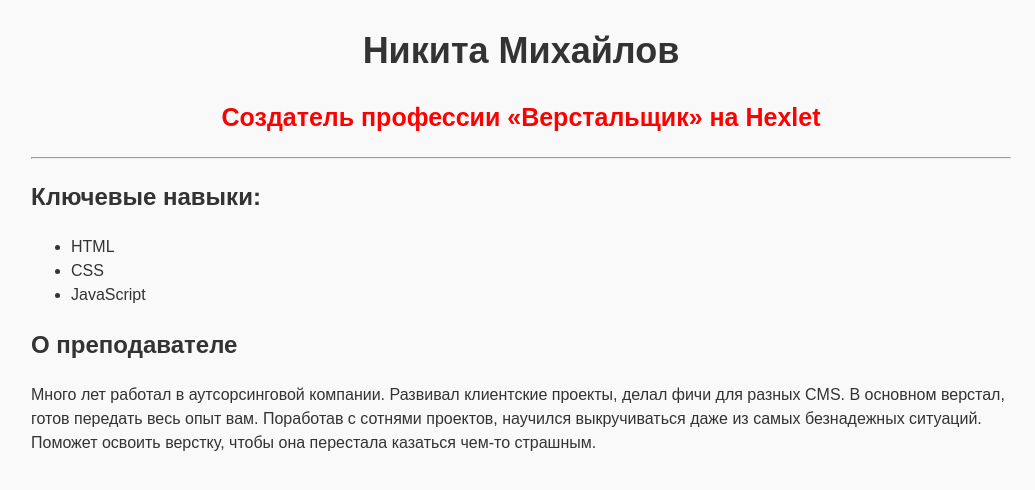
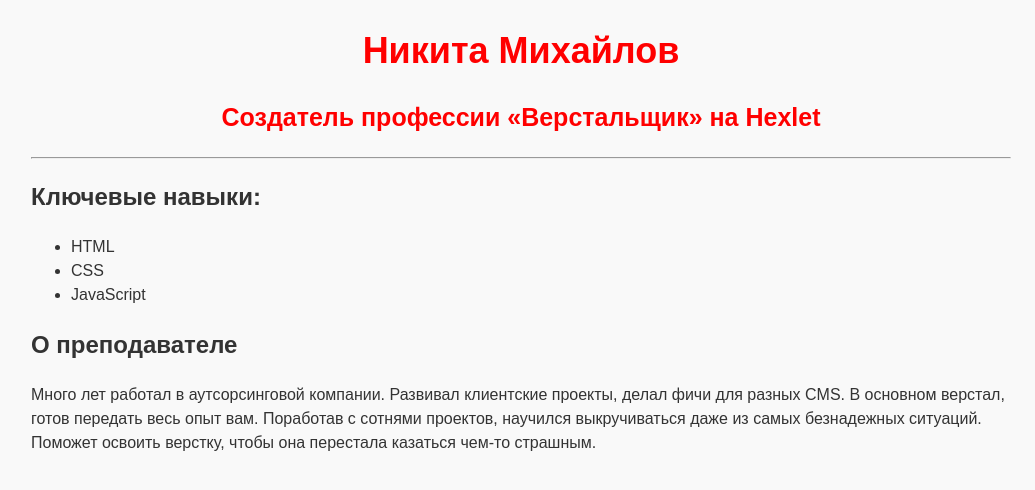
Before and after one commit to Volkovich-DV/html, a plain HTML site: page index.html in a window 1280 px wide. Shown: the whole page, without its empty margins (119-1154 px from the left). Drawn offline with Linux system fonts and the light colour scheme.

Commit message:
change color h1

```diff
--- a/css_deploy.css
+++ b/css_deploy.css
@@ -13,6 +13,8 @@ h1 {
   text-align: center;
   font-size: 36px;
   margin-bottom: 0;
+  background-color: #f9f9f9;
+  color: #ff0000;
 }
 
 main > h2 {
```
